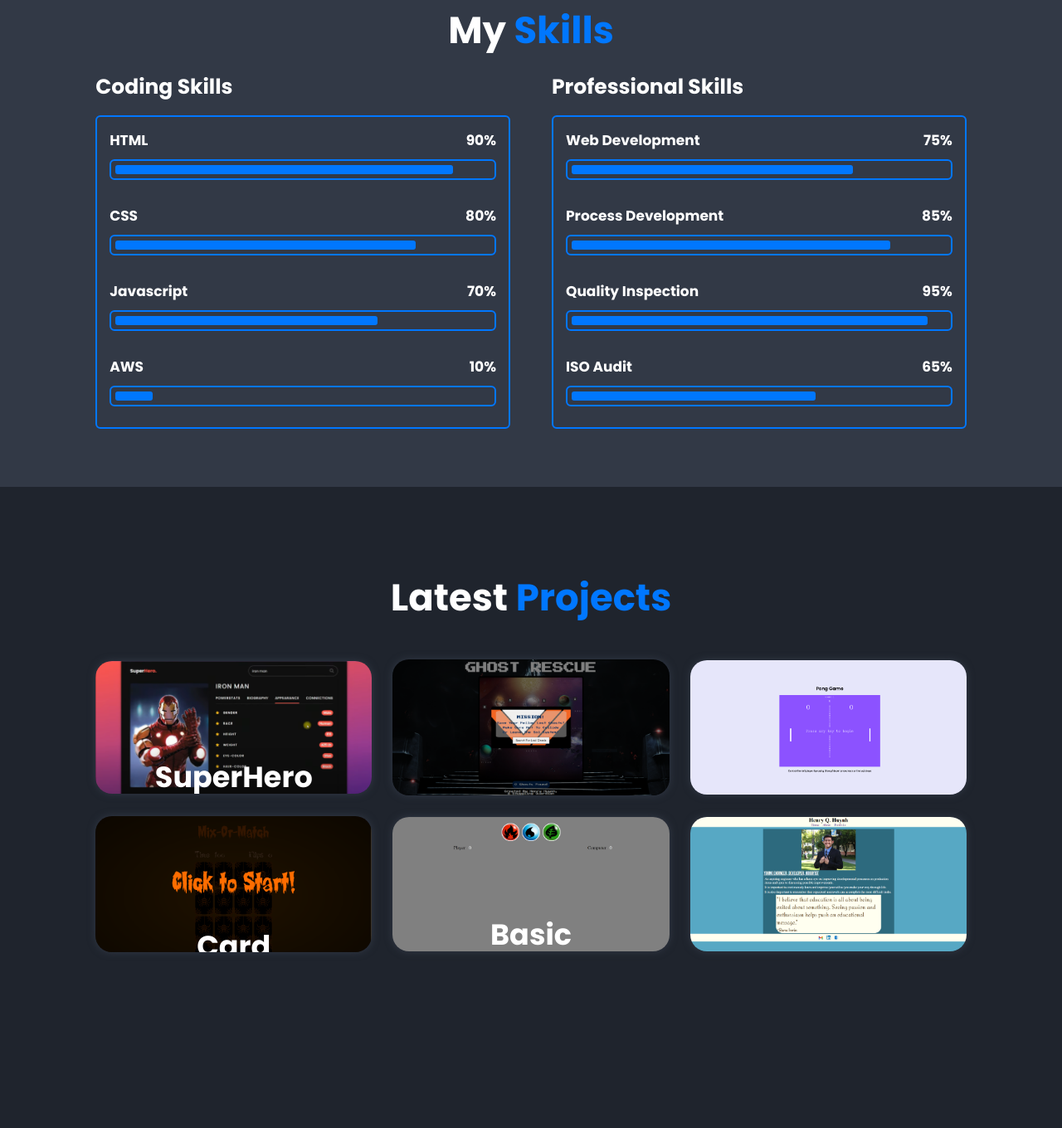
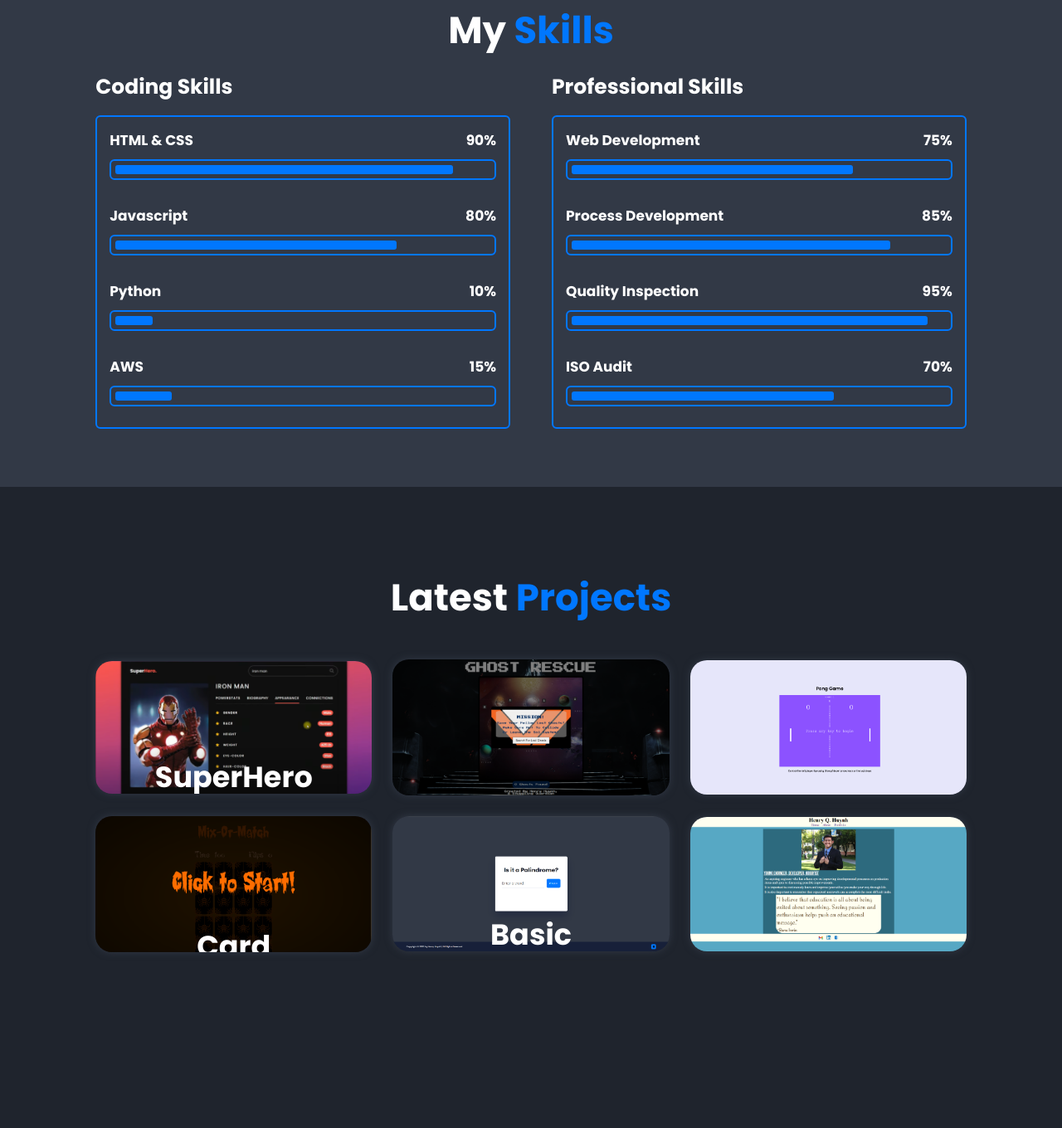
Before and after one commit to HenryQHuynh/personalSite1, a plain HTML site: page index.html in a window 1280 px wide. Shown: the part 2674-4034 px from the top of the page at 83% size. Drawn offline with nearby package versions, Linux system fonts and the light colour scheme.

Commit message:
Adjusting some skill levels and project placements

```diff
--- a/css/styles.css
+++ b/css/styles.css
@@ -422,15 +422,15 @@ h2 {
 }
 
 .skills-column:nth-child(1) .skills-content .progress:nth-child(2) .bar span {
-   width:80%;
+   width:75%;
 }
 
 .skills-column:nth-child(1) .skills-content .progress:nth-child(3) .bar span {
-   width: 70%;
+   width: 10%;
 }
 
 .skills-column:nth-child(1) .skills-content .progress:nth-child(4) .bar span {
-   width: 10%;
+   width: 15%;
 }
 
 .skills-column:nth-child(2) .skills-content .progress:nth-child(1) .bar span {
@@ -446,7 +446,7 @@ h2 {
 }
 
 .skills-column:nth-child(2) .skills-content .progress:nth-child(4) .bar span {
-   width: 65%;
+   width: 70%;
 }
 
 .portfolio {
--- a/index.html
+++ b/index.html
@@ -155,22 +155,22 @@
             <div class="skills-box">
                <div class="skills-content">
                   <div class="progress">
-                     <h3>HTML <span>90%</span></h3>
+                     <h3>HTML & CSS <span>90%</span></h3>
                      <div class="bar"><span></span></div>
                   </div>
 
                   <div class="progress">
-                     <h3>CSS <span>80%</span></h3>
+                     <h3>Javascript <span>80%</span></h3>
                      <div class="bar"><span></span></div>
                   </div>
 
                   <div class="progress">
-                     <h3>Javascript <span>70%</span></h3>
+                     <h3>Python <span>10%</span></h3>
                      <div class="bar"><span></span></div>
                   </div>
 
                   <div class="progress">
-                     <h3>AWS <span>10%</span></h3>
+                     <h3>AWS <span>15%</span></h3>
                      <div class="bar"><span></span></div>
                   </div>
                </div>
@@ -198,7 +198,7 @@
                   </div>
 
                   <div class="progress">
-                     <h3>ISO Audit <span>65%</span></h3>
+                     <h3>ISO Audit <span>70%</span></h3>
                      <div class="bar"><span></span></div>
                   </div>
                </div>
@@ -252,11 +252,11 @@
          </div>
 
          <div class="portfolio-box">
-            <img src="Assets/Photos/rpsGame.PNG" alt="">
+            <img src="Assets/Photos/palindromeChecker.PNG" alt="">
             <div class="portfolio-layer">
-               <h4>Basic Rochambeau Game</h4>
-               <p>A simple Pokemon themed project that utlizes HTML, CSS, and JS</p>
-               <a href="https://pokemonrochambeau.netlify.app/" target="_blank"><i class='bx bx-link-external'></i></a>
+               <h4>Basic Palindrome Checker</h4>
+               <p>A simple Palindrome Checker project that utlizes HTML, CSS, and JS</p>
+               <a href="https://palindromecheckerhh.netlify.app/" target="_blank"><i class='bx bx-link-external'></i></a>
             </div>
          </div>
 
```
Also changed, not shown: Assets/Photos/palindromeChecker.PNG (added).
